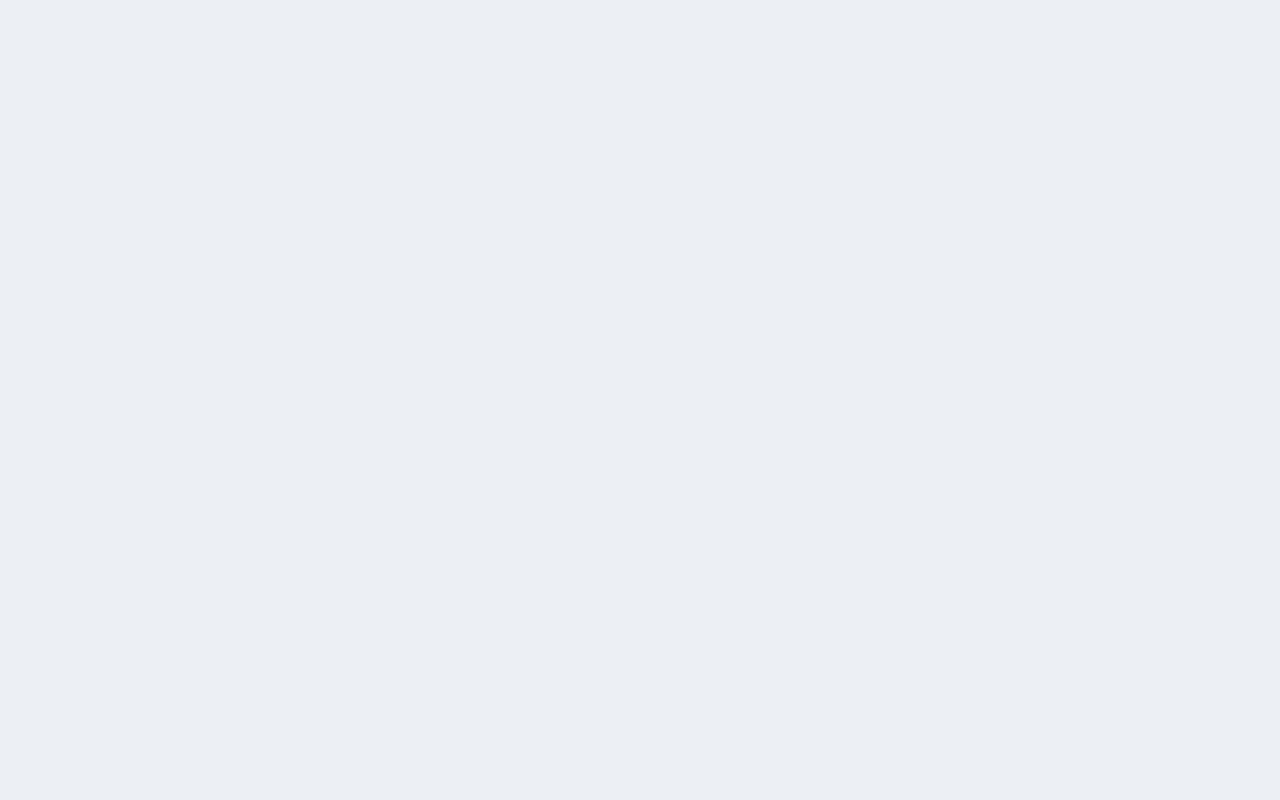
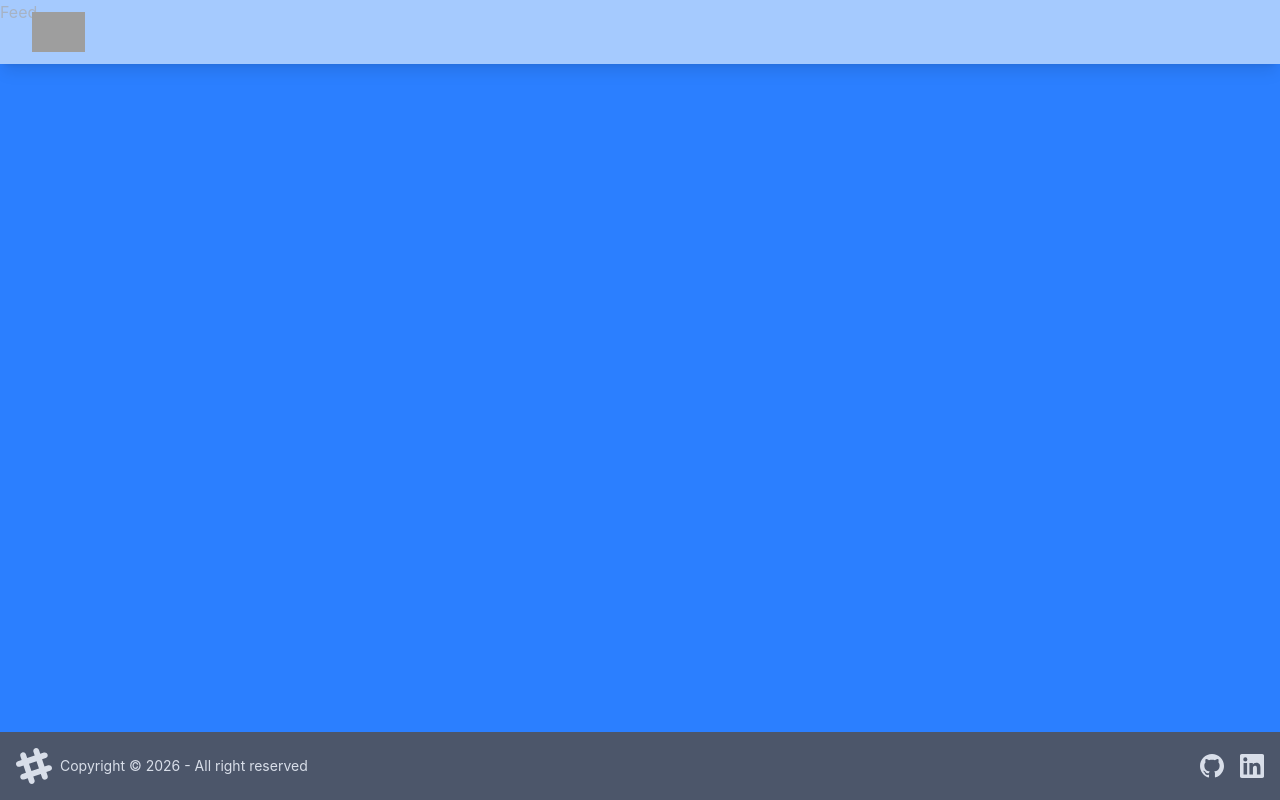
Before and after one commit to amanuniyal01/DevConnect-Frontend, a React (Vite) app: page /app/feed in a window 1280 px wide. Before the commit this address had no page. Built offline with nearby package versions, Linux system fonts and the light colour scheme; grey boxes are pictures that could not be loaded.

Commit message:
Redirecting logged in user to feed page

```diff
--- a/src/App.jsx
+++ b/src/App.jsx
@@ -8,6 +8,7 @@ import Landing from './components/Landing'
 import { RouterContextProvider } from 'react-router'
 import { Provider } from 'react-redux'
 import appStore from './utils/appStore'
+import Feed from './components/Feed'
 
 function App() {
   return (
@@ -17,6 +18,7 @@ function App() {
           <Routes>
             <Route path="/" element={<Landing />} />
             <Route path="/app" element={<Body />} >
+              <Route path="feed" element={<Feed />} />
               <Route path="login" element={<Login />} />
               <Route path="profile" element={<Profile />} />
               <Route />
--- /dev/null
+++ b/src/components/Feed.jsx
@@ -0,0 +1,9 @@
+import React from 'react'
+
+function Feed() {
+    return (
+        <div className='h-screen bg-blue-500'>Feed</div>
+    )
+}
+
+export default Feed
--- a/src/components/Login.jsx
+++ b/src/components/Login.jsx
@@ -18,7 +18,7 @@ function Login() {
                 withCredentials: true,
             });
             dispatch(addUser(result.data))
-            navigate("/app")
+            navigate("/app/feed")
         }
         catch (err) {
             console.log(err)
```
